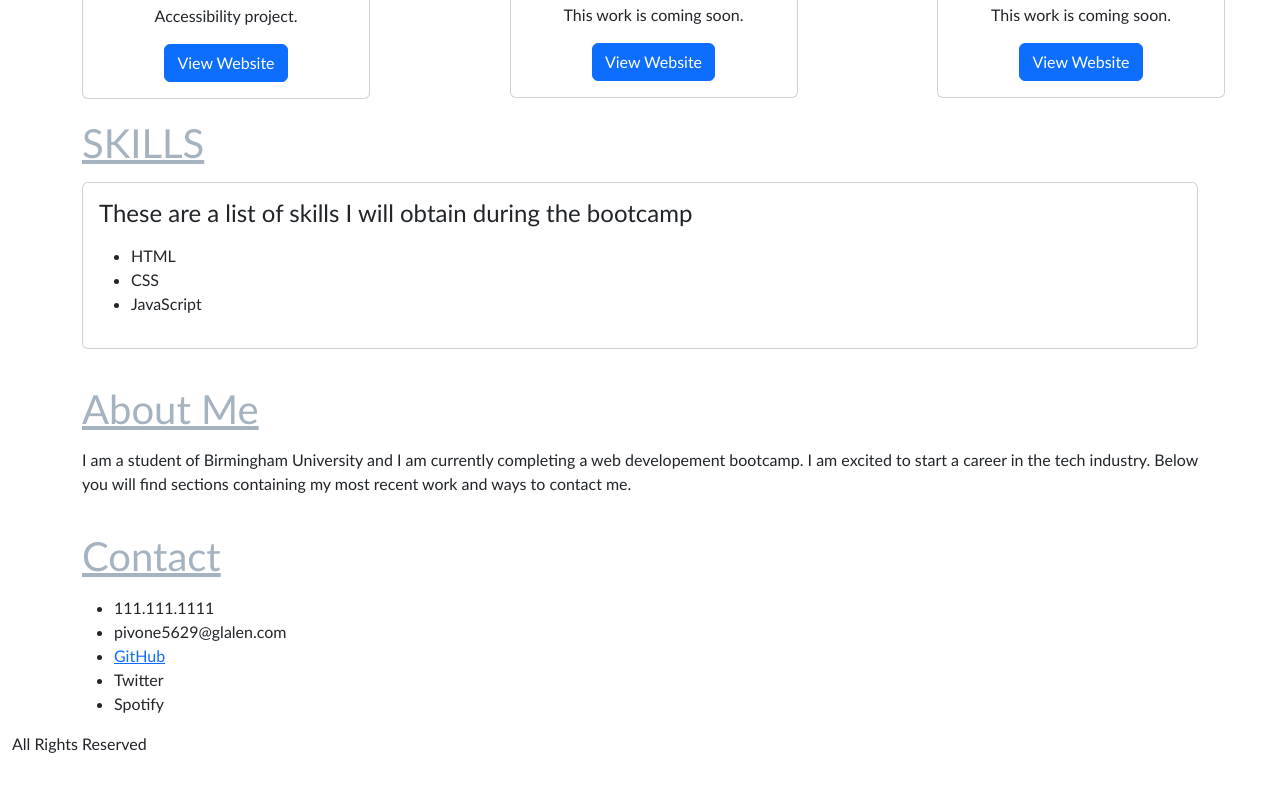
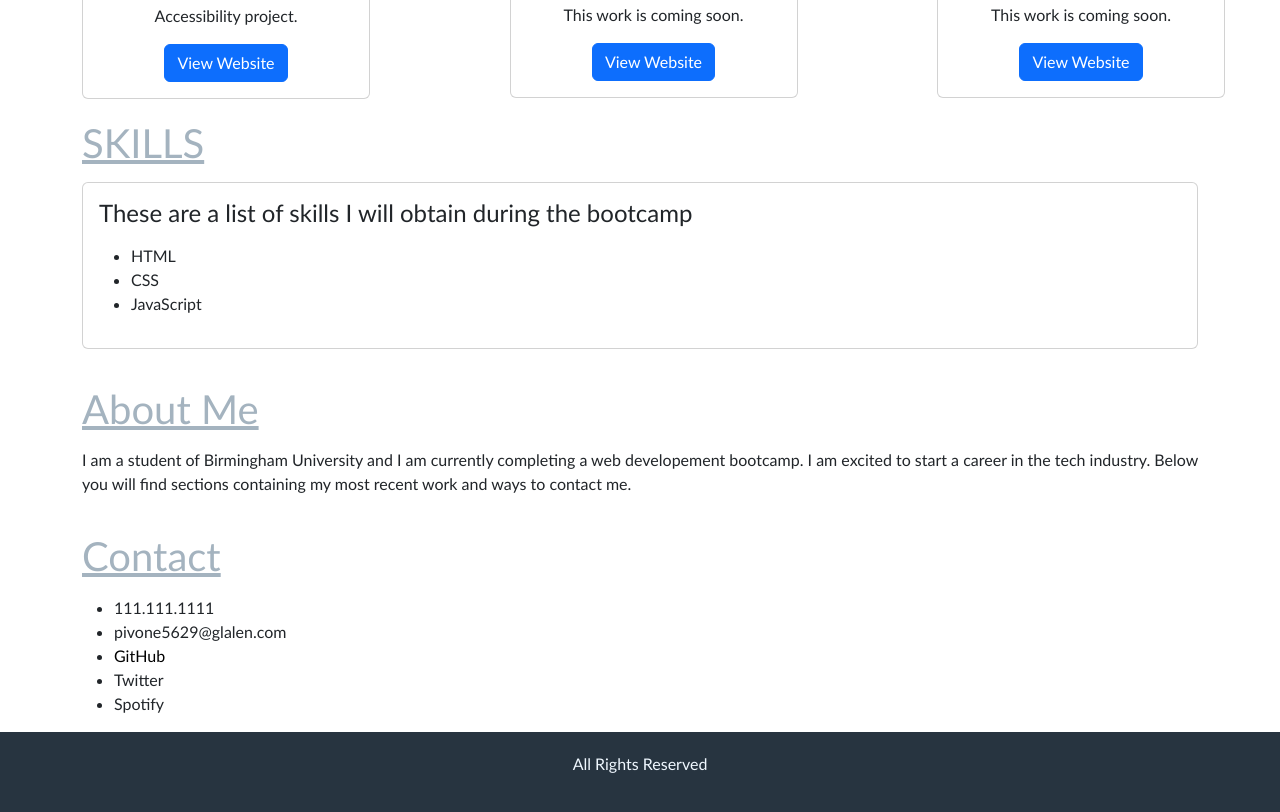
Before and after one commit to nadi-ra/bootstrap-portfolio, a plain HTML site: page index.html in a window 1280 px wide. Shown: the part 715-1527 px from the top of the page. Before the commit the page ends 1487 px from the top, so only its background shows below. Drawn offline with nearby package versions, Linux system fonts and the light colour scheme.

Commit message:
Designed Footer section.

```diff
--- a/css/style.css
+++ b/css/style.css
@@ -44,5 +44,18 @@ h6 {
 #work-section .card-body{
     text-align: center;
 }
+/*About/Contact section*/
+li a {
+    color: black;
+    text-decoration: none;
 
-/*Skills*/
+}
+/*Footer*/
+footer {
+    background-color: #273440;
+    padding: 20px 0;
+    color: aliceblue;
+}
+footer p {
+    text-align: center;
+}
```
